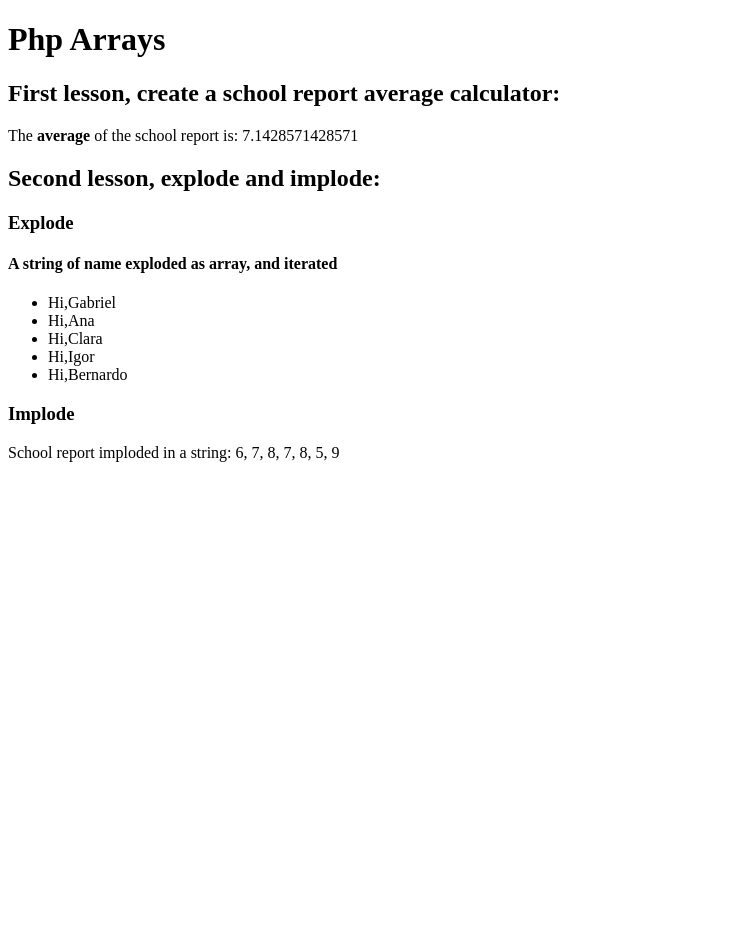
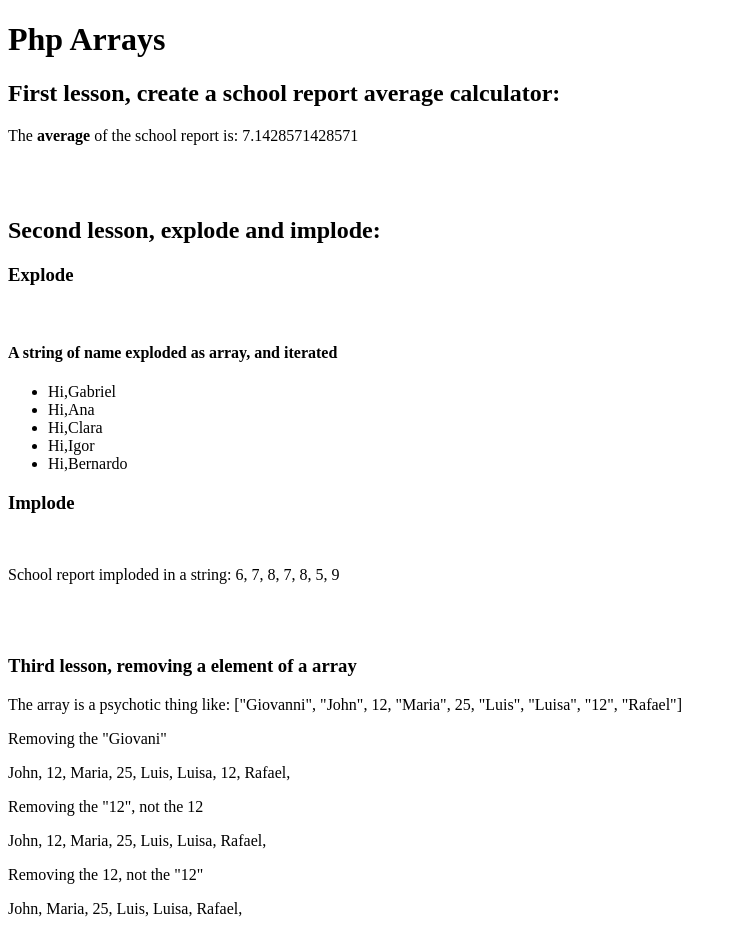
Before and after one commit to GabrielDSousa/Alura-PHP_Arrays, a PHP site: page / in a window 1280 px wide. Shown: the whole page, without its empty margins (0-736 px from the left). Before the commit the page ends 462 px from the top, so only its background shows below. Run offline with PHP 8.4, Linux system fonts and the light colour scheme.

Commit message:
Third lesson

```diff
--- /dev/null
+++ b/ArrayUtils.php
@@ -0,0 +1,16 @@
+<?php
+
+class ArrayUtils
+{
+    public static function remove($element, array &$array): array
+    {
+        $position = array_search($element, $array, true);
+
+        if (is_int($position)) {
+            unset($array[$position]);
+            return $array;
+        }
+
+        return $array;
+    }
+}
--- a/index.php
+++ b/index.php
@@ -1,11 +1,20 @@
 <?php
 require 'Calculator.php';
+require 'ArrayUtils.php';
+
+//first lesson
 $report = [6,7,8,7,8,5,9];
 $calc = new Calculator();
 $average = $calc->average($report);
+
+//second lesson
 $names = "Gabriel, Ana, Clara, Igor, Bernardo";
 $names_array = explode(', ',$names);
 $report_imploded = implode(', ',$report);
+
+//third lesson
+$psychotic_array = ["Giovanni", "John", 12, "Maria", 25, "Luis", "Luisa", "12", "Rafael"];
+$psychotic_array = ArrayUtils::remove("Giovanni", $psychotic_array);
 ?>
 
 <!doctype html>
@@ -21,8 +30,10 @@ $report_imploded = implode(', ',$report);
     <h1>Php Arrays</h1>
     <h2>First lesson, create a school report average calculator:</h2>
     <p>The <b>average</b> of the school report is: <?=$average?></p>
+    <br><br>
     <h2>Second lesson, explode and implode:</h2>
     <h3>Explode</h3>
+    <br>
     <h4>A string of name exploded as array, and iterated</h4>
     <ul>
         <?php foreach ($names_array as $name){?>
@@ -30,7 +41,39 @@ $report_imploded = implode(', ',$report);
         <?php } ?>
     </ul>
     <h3>Implode</h3>
+    <br>
     <p>School report imploded in a string: <?=$report_imploded?></p>
+    <br><br>
+    <h3>Third lesson, removing a element  of a array</h3>
+    <p>The array is a psychotic thing like: ["Giovanni", "John", 12, "Maria", 25, "Luis", "Luisa", "12", "Rafael"]</p>
+    <p>Removing the "Giovani"</p>
+    <p>
+        <?php
+        foreach ($psychotic_array as $item){
+            echo "$item, ";
+        }
+        ?>
+    </p>
+
+    <p>Removing the "12", not the 12</p>
+    <p>
+        <?php
+        $psychotic_array = ArrayUtils::remove("12", $psychotic_array);
+        foreach ($psychotic_array as $item){
+            echo "$item, ";
+        }
+        ?>
+    </p>
+
+    <p>Removing the 12, not the "12"</p>
+    <p>
+        <?php
+        $psychotic_array = ArrayUtils::remove(12, $psychotic_array);
+        foreach ($psychotic_array as $item){
+            echo "$item, ";
+        }
+        ?>
+    </p>
 
 </body>
 </html>
```
